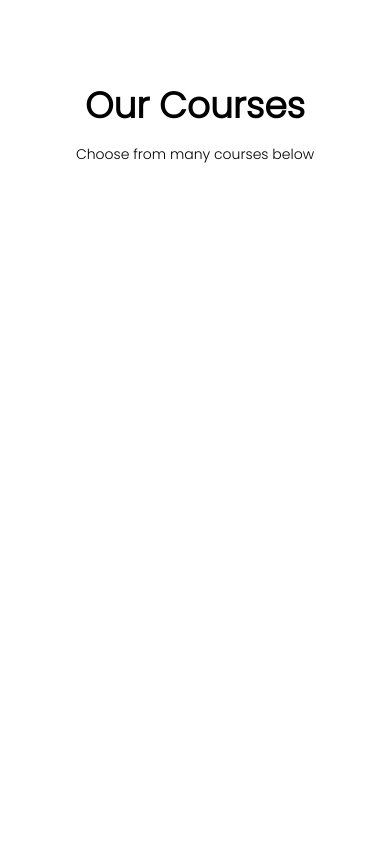
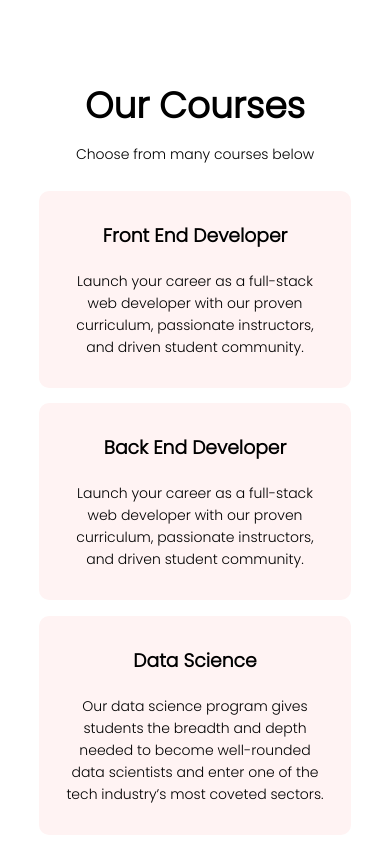
Before and after one commit to renushinde/TheWebSchool, a plain HTML site: page index.html in a window 390 px wide. Shown: the part 891-1741 px from the top of the page. Before the commit the page ends 1066 px from the top, so only its background shows below. Drawn offline with Linux system fonts and the light colour scheme.

Commit message:
completed responsive course section

```diff
--- a/index.html
+++ b/index.html
@@ -38,7 +38,20 @@
     <section class="course">
         <h1> Our Courses</h1>
         <p> Choose from many courses below</p>
-
+        <div class="row">
+            <div class="course-col">
+                <h3>Front End Developer</h3>
+                <p>Launch your career as a full-stack web developer with our proven curriculum, passionate instructors, and driven student community.</p>
+            </div>
+            <div class="course-col">
+                <h3>Back End Developer</h3>
+                <p>Launch your career as a full-stack web developer with our proven curriculum, passionate instructors, and driven student community.</p>
+            </div>
+            <div class="course-col">
+                <h3>Data Science</h3>
+                <p>Our data science program gives students the breadth and depth needed to become well-rounded data scientists and enter one of the tech industry’s most coveted sectors.</p>
+            </div>
+        </div>
     </section>
 
     <script src="app.js"></script>
--- a/style.css
+++ b/style.css
@@ -153,3 +153,34 @@ p {
     line-height: 22px;
     padding: 10px;
 }
+.row {
+    margin-top: 5%;
+    display: flex;
+    justify-content: space-between;
+
+}
+
+.course-col{
+    flex-basis: 31%;
+    background:#fff3f3;
+    border-radius: 10px;
+    margin-bottom: 5%;
+    padding: 20px 12px;
+    box-sizing: border-box;
+    transition: 0.5s;
+}
+
+h3 {
+    text-align: center;
+    font-weight: 600;
+    margin: 10px 0;
+}
+
+.course-col:hover{
+    box-shadow: 0 0 20px 0px rgba(0, 0, 0, 0.781);
+}
+@media(max-width:700px) {
+    .row {
+        flex-direction: column;
+    }
+}
```
